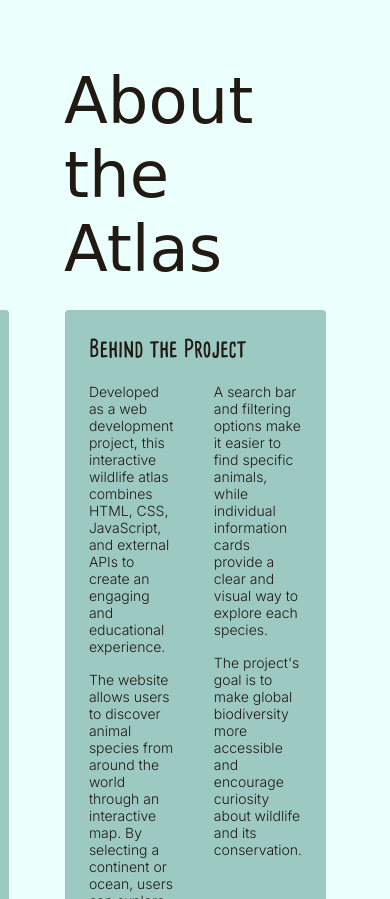
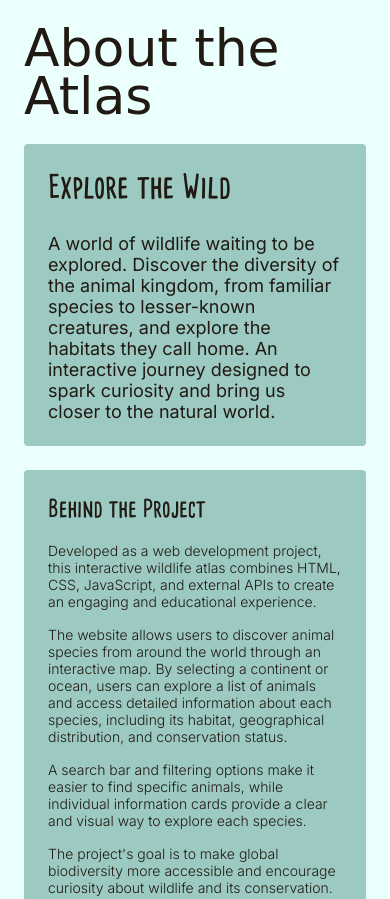
Before and after one commit to kaseifd/proyecto-mapa-animales, a plain HTML site: page about.html in a window 390 px wide. Shown: the top 899 px of the page. Drawn offline with Linux system fonts and the light colour scheme; a web font is replaced by a local one.

Commit message:
About responsive

```diff
--- a/CSS/about.css
+++ b/CSS/about.css
@@ -1,6 +1,7 @@
 * {
     font-family: "Inter", sans-serif;
     color: var(--text-on-light);
+    box-sizing: border-box;
 }
 
 body {
@@ -102,3 +103,38 @@ p {
 .button:visited {
     color: var(--text-on-light);
 }
+
+
+@media (max-width: 950px) {
+    #description {
+    gap: 40px;
+}
+
+#explore-wild-block{
+    min-width: 35%;
+}
+
+#columns-block{
+    display: block;
+}
+}
+
+@media (max-width: 700px) {
+    main {
+        padding: 24px;
+        align-items: center;
+    }
+
+    #main-title{
+        font-size: 52px;
+        line-height: 48px;
+    }
+    #description {
+        display: block;
+    }
+
+    #explore-wild-block{
+    min-width: 100%;
+    margin-bottom: 24px;
+}
+}
```
